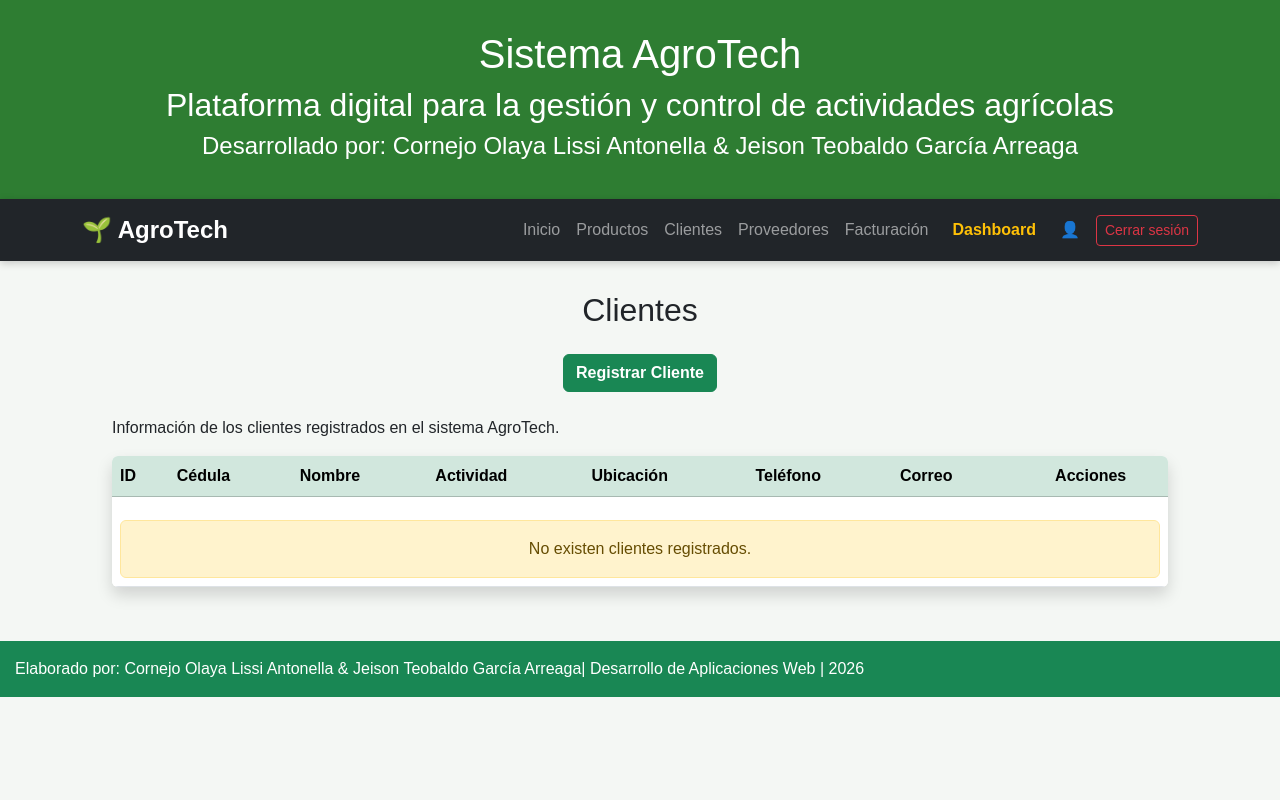
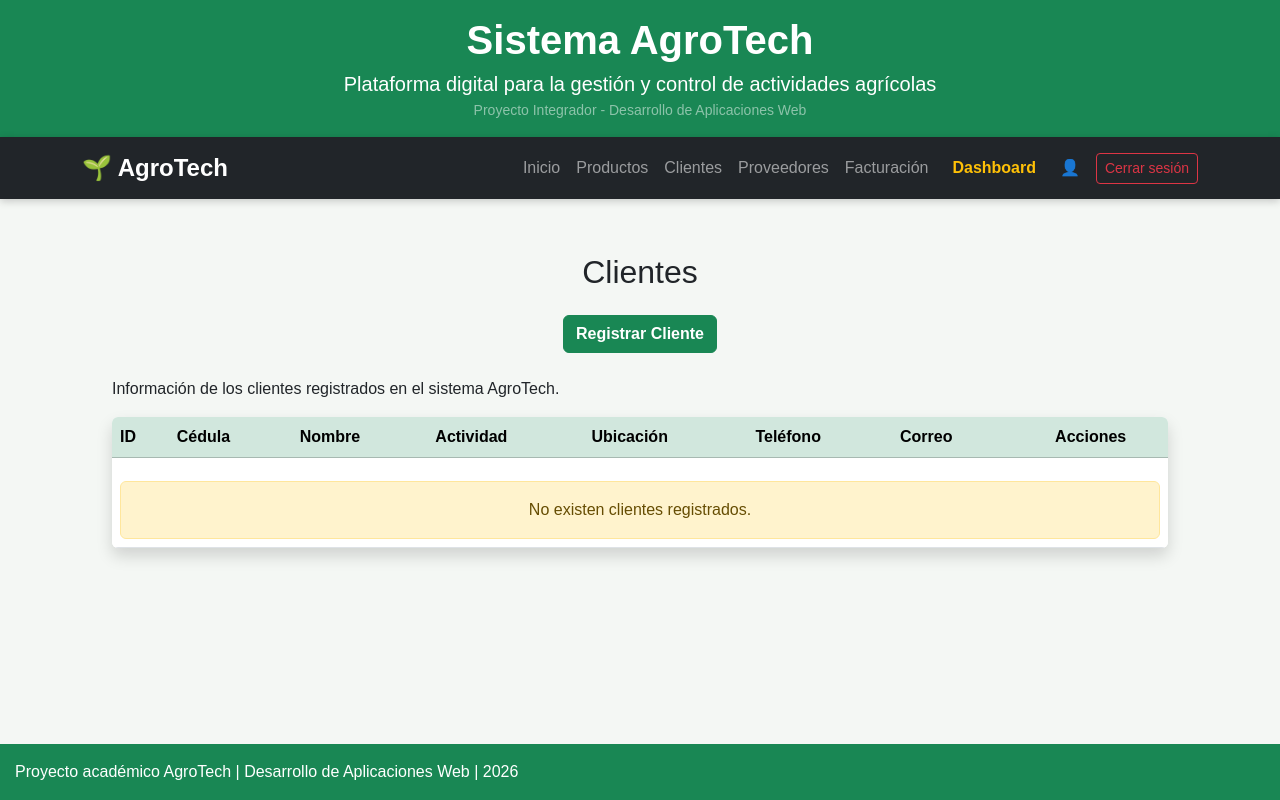
Before and after one commit to JeisonG2003/Desarrollo-Aplicaciones-Web-General, a Flask app: page /clientes in a window 1280 px wide. Run offline with Flask 3, Linux system fonts and the light colour scheme; the visitor is signed in with stand-in values (Sample User, id 1); data that the repository does not hold is empty; some libraries are stand-ins or nearby versions.

```diff
--- a/app.py
+++ b/app.py
@@ -203,7 +203,7 @@ def inicio():
     proyecto = {
         "nombre": "AgroTech",
         "descripcion": "Plataforma digital para la gestión y control de actividades agrícolas",
-        "autor": "Cornejo Olaya Lissi Antonella & Jeison Teobaldo García Arreaga"
+        "materia": "Proyecto Integrador - Desarrollo de Aplicaciones Web",
     }
 
     return render_template(
--- a/templates/base.html
+++ b/templates/base.html
@@ -9,44 +9,37 @@
 
     <title>{% block title %}Sistema AgroTech{% endblock %}</title>
 
-    <!-- Bootstrap -->
-    <link
-        href="https://cdn.jsdelivr.net/npm/bootstrap@5.3.8/dist/css/bootstrap.min.css"
-        rel="stylesheet">
+    <!-- Bootstrap CSS oficial -->
+    <link href="https://cdn.jsdelivr.net/npm/bootstrap@5.3.3/dist/css/bootstrap.min.css" rel="stylesheet">
 
     <!-- CSS personalizado -->
-    <link
-        rel="stylesheet"
-        href="{{ url_for('static', filename='css/style.css') }}">
+    <link rel="stylesheet" href="{{ url_for('static', filename='css/style.css') }}">
 
 </head>
 
-<body>
+<body class="d-flex flex-column min-vh-100">
 
     <!-- ENCABEZADO -->
+    <header class="text-center py-3 bg-success text-white">
 
-    <header class="text-center">
+        <h1 class="fw-bold">Sistema AgroTech</h1>
 
-        <h1>Sistema AgroTech</h1>
-
-        <h2>
+        <h2 class="fs-5 fw-normal mb-1">
             Plataforma digital para la gestión y control de actividades agrícolas
         </h2>
 
-        <h4>
-            Desarrollado por: Cornejo Olaya Lissi Antonella & Jeison Teobaldo García Arreaga
-        </h4>
+        <small class="d-block text-white-50">
+            Proyecto Integrador - Desarrollo de Aplicaciones Web
+        </small>
 
     </header>
 
     <!-- COMPONENTE NAVBAR -->
-
     {% include "components/navbar.html" %}
 
 
     <!-- CONTENIDO -->
-
-        <main class="container">
+    <main class="container py-4 flex-grow-1">
 
         <!-- MENSAJES DE FLASK -->
         {% with mensajes = get_flashed_messages(with_categories=true) %}
@@ -55,17 +48,11 @@
 
                 {% for categoria, mensaje in mensajes %}
 
-                <div
-                    class="alert alert-{{ categoria }} alert-dismissible fade show mt-3"
-                    role="alert">
+                    <div class="alert alert-{{ categoria }} alert-dismissible fade show mt-3" role="alert">
 
                         {{ mensaje }}
 
-                    <button
-                        type="button"
-                        class="btn-close"
-                        data-bs-dismiss="alert"
-                        aria-label="Cerrar">
+                        <button type="button" class="btn-close" data-bs-dismiss="alert" aria-label="Cerrar">
                         </button>
 
                     </div>
@@ -84,22 +71,15 @@
 
 
     <!-- COMPONENTE FOOTER -->
-
     {% include "components/footer.html" %}
 
 
-        <!-- Bootstrap JS -->
-
-        <script
-            src="https://cdn.jsdelivr.net/npm/bootstrap@5.3.8/dist/js/bootstrap.bundle.min.js">
-        </script>
+    <!-- Bootstrap JS oficial -->
+    <script src="https://cdn.jsdelivr.net/npm/bootstrap@5.3.3/dist/js/bootstrap.bundle.min.js"></script>
 
 
     <!-- JavaScript personalizado -->
-
-        <script
-            src="{{ url_for('static', filename='js/script.js') }}">
-        </script>
+    <script src="{{ url_for('static', filename='js/script.js') }}"></script>
 
 </body>
 
--- a/templates/components/footer.html
+++ b/templates/components/footer.html
@@ -1,9 +1,7 @@
 <footer class="text-center py-3 bg-success text-white mt-4">
 
     <p class="mb-0">
-        Elaborado por: Cornejo Olaya Lissi Antonella & Jeison Teobaldo García Arreaga|
-        Desarrollo de Aplicaciones Web |
-        2026
+        Proyecto académico AgroTech | Desarrollo de Aplicaciones Web | 2026
     </p>
 
 </footer>
```
Lines whose indentation alone changed are shown as unchanged.
